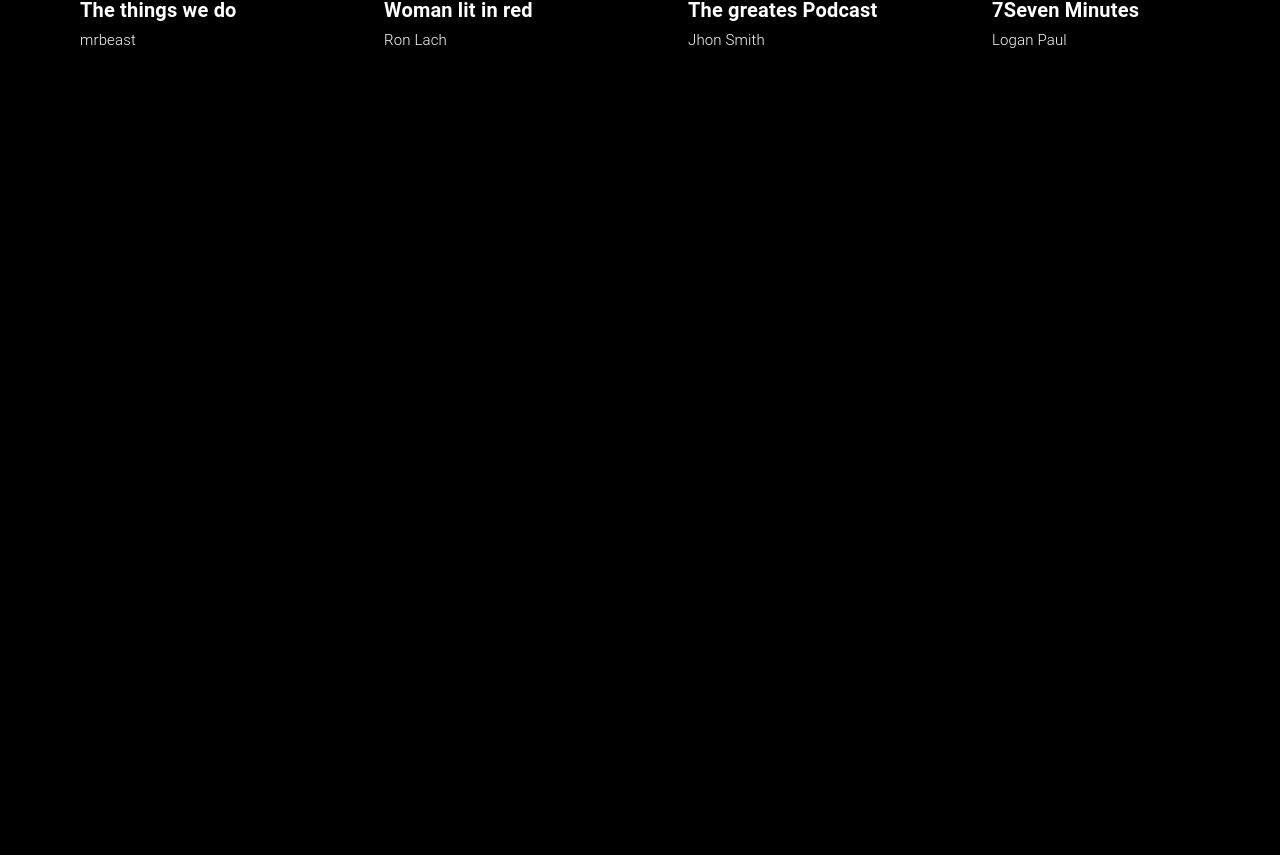
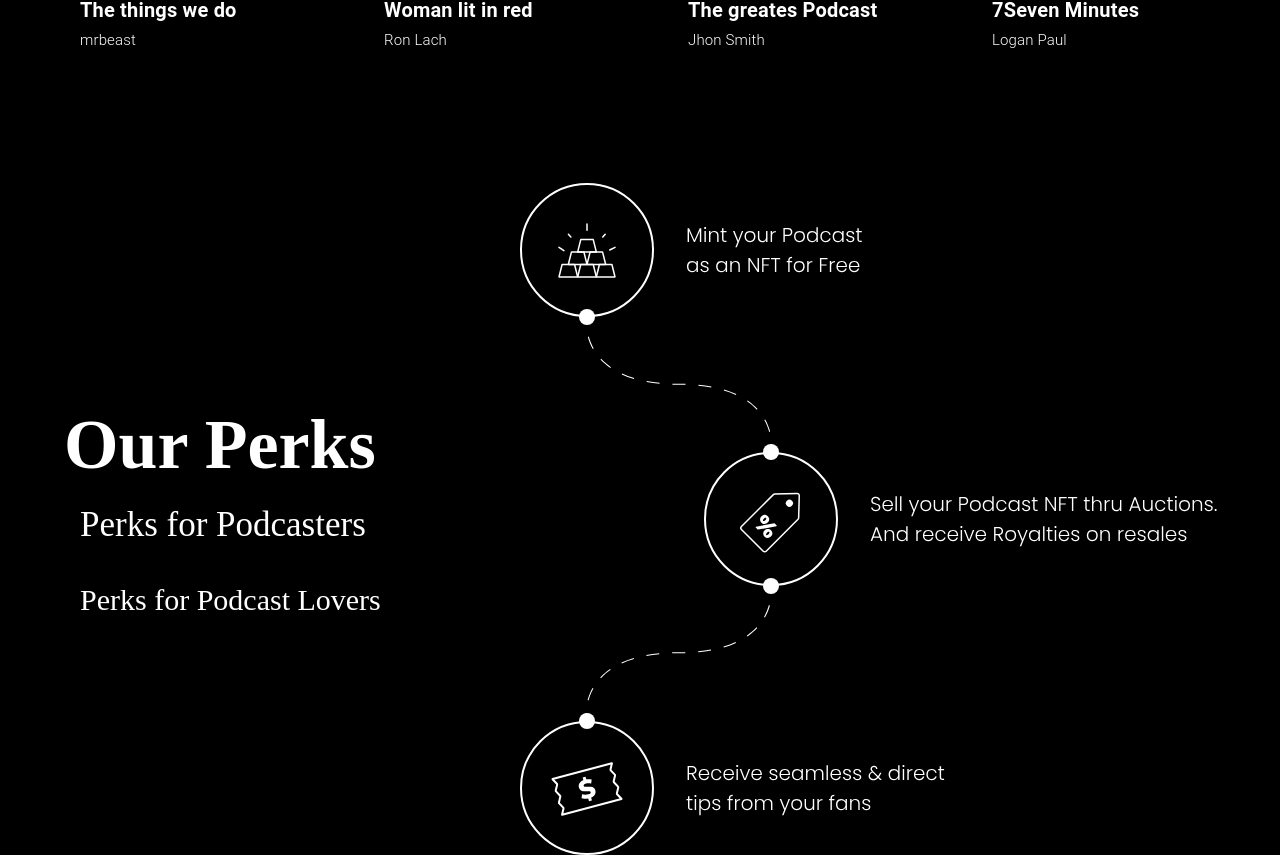
Before and after one commit to PodShip/podship-frontend, a Next.js app: page / in a window 1280 px wide. Shown: the part 1531-2386 px from the top of the page. Before the commit the page ends 1674 px from the top, so only its background shows below. Built offline with nearby package versions, Linux system fonts and the light colour scheme; what @web3uikit/core, react-moralis would draw is missing.

Commit message:
finish third part of the home page

```diff
--- a/components/secondPart-landingPage.js
+++ b/components/secondPart-landingPage.js
@@ -44,7 +44,7 @@
                     <h2 className="secondPart-Secondary pl-16">Join us in the new journey.</h2>
                 </div>
                 <div>
-                    <a className="secondPart-primary-btn ml-6 p-4 items-center ">
+                    <a className="secondPart-primary-btn ml-6 p-4 items-center" href="/explore">
                         <p style={{ fontFamily: "Roc Grotesk" }}>Go Check it Out</p>
                     </a>
                 </div>
--- /dev/null
+++ b/components/thirdPart-landingPage.js
@@ -0,0 +1,17 @@
+export default function ThirdPart() {
+    return (
+        <div className="pt-10 items-end">
+            <div className="grid grid-flow-col auto-cols-3 items-center">
+                <div className="pl-16">
+                    <h1 className="thirdPart-Primary">Our Perks</h1>
+                    <h5 className="thirdPart-Secondary p-4">Perks for Podcasters</h5>
+                    <p className="thirdPart-Thirdly p-4">Perks for Podcast Lovers</p>
+                </div>
+                <div></div>
+                <div>
+                    <img className="pl-50 h-auto w-auto" src="gold.svg" />
+                </div>
+            </div>
+        </div>
+    );
+}
--- a/pages/index.js
+++ b/pages/index.js
@@ -6,6 +6,7 @@
 import Header from "../components/header";
 import FirstPart from "../components/firstPart-landingPage";
 import SecondPart from "../components/secondPart-landingPage";
+import ThirdPart from "../components/thirdPart-landingPage";
 
 export default function Home() {
     // const { isWeb3Enabled, chainId } = useMoralis();
@@ -19,6 +20,7 @@
             <Header />
             <FirstPart />
             <SecondPart />
+            <ThirdPart />
         </>
     );
 }
--- a/styles/globals.css
+++ b/styles/globals.css
@@ -133,3 +133,59 @@
     background: #ffffff;
     color: #000000;
 }
+
+.thirdPart-Primary {
+    /* Our Perks */
+
+    position: relative;
+    /* left: 7.15%;
+    right: 67.57%;
+    top: 35.74%;
+    bottom: 55.96%; */
+
+    font-family: "Montserrat";
+    font-style: normal;
+    font-weight: 700;
+    font-size: 70px;
+    line-height: 85px;
+
+    color: #ffffff;
+}
+
+.thirdPart-Secondary {
+    /* Perks for Podcasters */
+
+    position: relative;
+    /* left: 10.17%;
+    right: 62.81%;
+    top: 50.2%;
+    bottom: 45.61%; */
+
+    font-family: "Montserrat";
+    font-style: normal;
+    font-weight: 300;
+    font-size: 35px;
+    line-height: 43px;
+    /* identical to box height */
+
+    color: #ffffff;
+}
+
+.thirdPart-Thirdly {
+    /* Perks for Podcast Lovers */
+
+    position: relative;
+    /* left: 10.21%;
+    right: 59.31%;
+    top: 59.18%;
+    bottom: 36.62%; */
+
+    font-family: "Montserrat";
+    font-style: normal;
+    font-weight: 300;
+    font-size: 30px;
+    line-height: 43px;
+    /* identical to box height */
+
+    color: #ffffff;
+}
```
Also changed, not shown: public/gold.svg (added).
